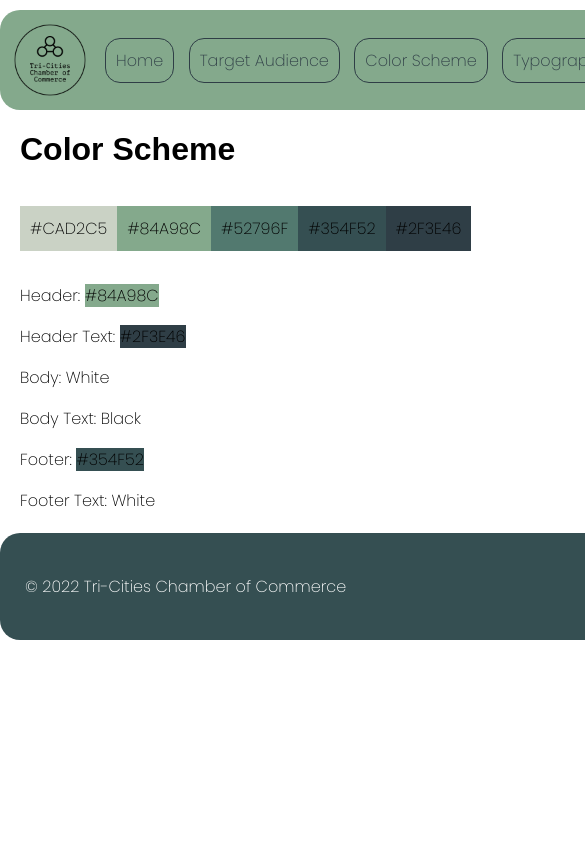
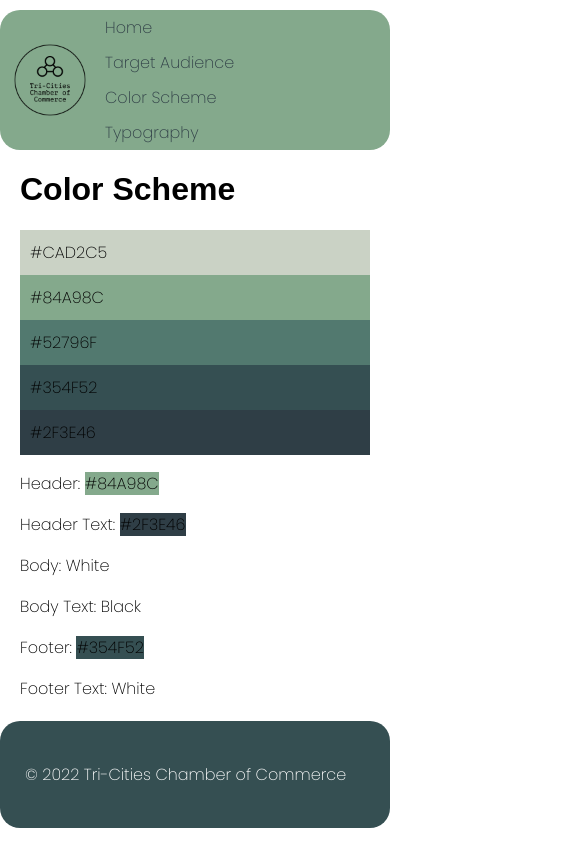
Before and after one commit to ryanmadsenn/WDD-230, a plain HTML site: page lesson3/color-scheme.html in a window 390 px wide. Shown: the top 844 px of the page, 585 px wide, since content can reach past the window. Drawn offline with Linux system fonts and the light colour scheme; a web font is replaced by a local one.

Commit message:
Added media queries

```diff
--- a/lesson3/css/styles.css
+++ b/lesson3/css/styles.css
@@ -24,6 +24,8 @@ h1 {
 h2 {
     font-family: var(--heading-font);
 }
+
+/* ---------- Header ---------- */
 
 header {
     background-color: var(--color2);
@@ -52,6 +54,8 @@ nav a:hover {
     border: solid 1px black;
 }
 
+/* ---------- Main ---------- */
+
 main {
     margin: 20px;
 }
@@ -60,6 +64,8 @@ main {
     width: 200px;
 }
 
+/* ---------- Footer ---------- */
+
 footer {
     background-color: var(--color4);
     color: white;
@@ -67,6 +73,8 @@ footer {
     border-radius: 20px;
     margin-bottom: 10px;
 }
+
+/* ---------- Target Audience Page ---------- */
 
 .target-audience-container {
     background-color: var(--color1);
@@ -99,6 +107,8 @@ footer {
     margin: 5px
 }
 
+/* ---------- Color Scheme Page ---------- */
+
 #color-palette {
     display: flex;
 }
@@ -127,7 +137,40 @@ footer {
     background-color: var(--color5);
 }
 
+/* ---------- Typography Page ---------- */
+
 #typography-heading-font {
     font-family: var(--heading-font);
     font-size: 20px;
 }
+
+/* ---------- Media Queries ---------- */
+@media screen and (max-width: 650px) {
+    nav {
+        display: flex;
+        flex-direction: column;
+    }
+
+    nav a {
+        padding: 0;
+        border: none;
+    }
+
+    body {
+        width: 100%;
+    }
+
+    #color-palette {
+        flex-direction: column;
+    }
+
+    #color-palette p {
+        margin: 0;
+    }
+}
+
+@media screen and (max-width: 1000px) {
+    body {
+        width: 100%;
+    }
+}
```
